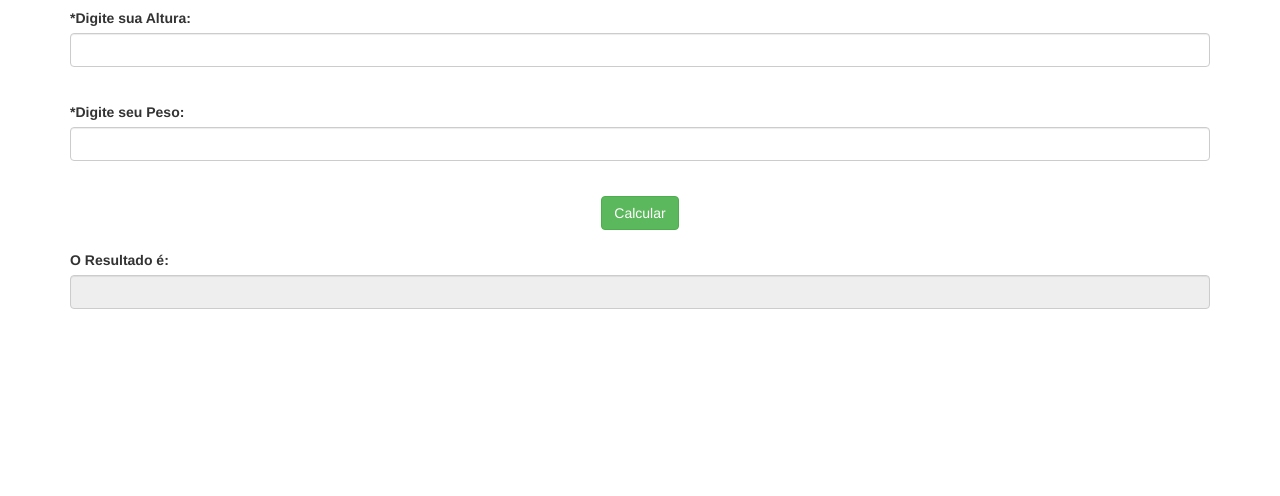
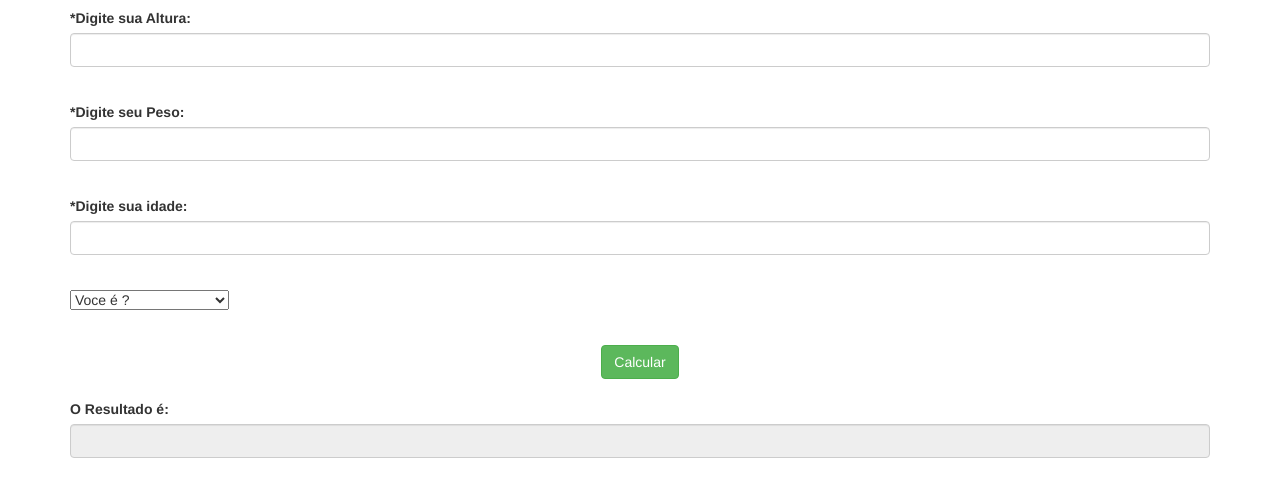
Before and after one commit to Cethus/Projeto-parceria, a website: page www/index.html in a window 1280 px wide. Shown: the part 82-578 px from the top of the page. Drawn offline with Linux system fonts and the light colour scheme.

Commit message:
Editando HTML

```diff
--- a/www/index.html
+++ b/www/index.html
@@ -39,6 +39,32 @@
                             </div>
                         </div>
                   </div>
+                   <div class="row">
+                        <div class="col-md-12">
+                            <div class="form-group">
+                              <br>
+                              <label for="end">*Digite sua idade: </label>
+                              <input type="number" class="form-control" id="end">
+                            </div>
+                        </div>
+                  </div>
+                  <div class="row">
+                        <div class="col-md-6">
+                            <div class="form-group">
+                              <br>
+                              <select name="text">
+                            <option>Voce é ?</option>
+                            <option value="1.2">Sedentário </option>
+                            <option value="1.375">Levemente Ativo </option>
+                            <option value="1.55">Moderadamente Ativo </option>
+                            <option value="1.725">Altamente Ativo </option>
+                            <option value="1.9">Extremamente Ativo </option>
+                              </select>
+                            </div>
+                        </div>
+                  </div>
+
+
         <div class="row offiset">
         <div class="col-md-12">
           <div align="center">
```
